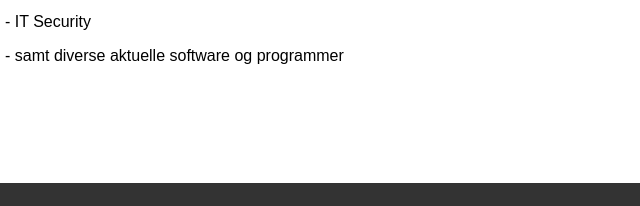
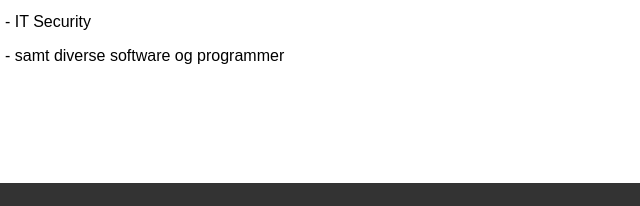
Before and after one commit to BengtsonVetle/MyWebsite, a plain HTML site: page index.html in a window 1280 px wide. Shown: the part 547-753 px from the top of the page, 15-655 px from the left. Drawn offline with Linux system fonts and the light colour scheme.

Commit message:
Update index.html

```diff
--- a/index.html
+++ b/index.html
@@ -74,7 +74,7 @@
         <p>- IT Security
         </p>
 
-        <p>- samt diverse aktuelle software og programmer
+        <p>- samt diverse software og programmer
         </p>
     </div>
 
```
